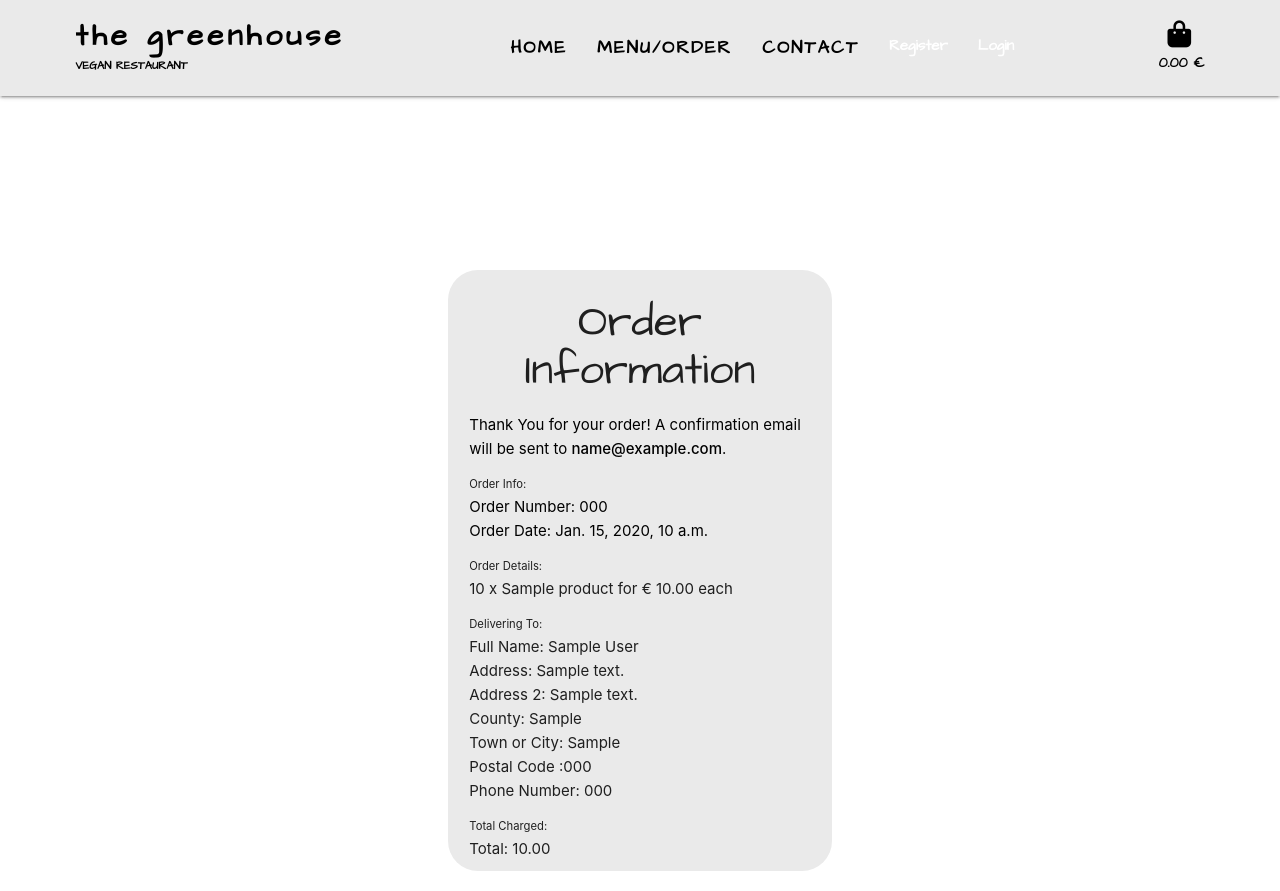
After one commit to Tommyshub/restaurant, a Django app: page /checkout/checkout_success/000 in a window 1280 px wide. The commit adds this page. Run offline with Django 3.2, Linux system fonts and the light colour scheme; tables that the repository leaves empty hold one stand-in row (values such as "Sample post"); some libraries are stand-ins or nearby versions.

Commit message:
Add checkout_success.html and stripe payment system

```diff
--- a/checkout/__init__.py
+++ b/checkout/__init__.py
@@ -0,0 +1 @@
+default_app_config = 'checkout.apps.CheckoutConfig'
--- a/checkout/models.py
+++ b/checkout/models.py
@@ -18,8 +18,9 @@ class Order(models.Model):
     county = models.CharField(max_length=80, null=True, blank=True)
     date = models.DateTimeField(auto_now_add=True)
     order_total = models.DecimalField(max_digits=10, decimal_places=2, null=False, default=0)
-    grand_total = models.DecimalField(max_digits=10, decimal_places=2, null=False, default=0)
-
+    total = models.DecimalField(max_digits=10, decimal_places=2, null=False, default=0)
+    original_bag = models.TextField(null=False, blank=False, default='')
+    stripe_pid = models.CharField(max_length=254, null=False, blank=False, default='')
 
     def _generate_order_number(self):
         """
@@ -32,8 +33,8 @@ class Order(models.Model):
         """
         Update the total everytime a item is added.
         """
-        self.order_total = self.lineitems.aggregate(Sum('lineitem_total'))['lineitem_total__sum']
-        self.grand_total = self.order_total
+        self.order_total = self.lineitems.aggregate(Sum('lineitem_total'))['lineitem_total__sum'] or 0
+        self.total = self.order_total
         self.save()
 
 
--- a/checkout/signals.py
+++ b/checkout/signals.py
@@ -12,7 +12,7 @@ def update_on_save(sender, instance, created, **kwargs):
 
 
 @receiver(post_delete, sender=OrderLineItem)
-def update_on_save(sender, instance, **kwargs):
+def update_on_delete(sender, instance, **kwargs):
     """
     delete order total on lineitem
     """
--- /dev/null
+++ b/checkout/static/checkout/css/checkout.css
@@ -0,0 +1,44 @@
+.StripeElement,
+.stripe-style-input {
+  box-sizing: border-box;
+  height: 40px;
+  padding: 10px 12px;
+  border: 1px solid transparent;
+  border-radius: 0px;
+  background-color: white;
+  box-shadow: 0 1px 3px 0 #e6ebf1;
+  -webkit-transition: box-shadow 150ms ease;
+  transition: box-shadow 150ms ease;
+}
+
+.StripeElement--focus,
+.stripe-style-input:focus,
+.stripe-style-input:active {
+  box-shadow: 0 1px 3px 0 #cfd7df;
+}
+
+.StripeElement--webkit-autofill {
+  background-color: #fefde5 !important;
+}
+
+.stripe-style-input::placeholder {
+  color: #aab7c4;
+}
+
+.order-summary {
+  margin-top: -7px;
+}
+
+.charged {
+  padding: 10px;
+}
+
+.checkout-header {
+  padding-bottom: 20px;
+}
+
+.confirmation-container {
+  background-color: #eaeaea;
+  width: 30%;
+  border-radius: 30px;
+}
--- /dev/null
+++ b/checkout/templates/checkout/checkout_success.html
@@ -0,0 +1,58 @@
+<!-- Extend the base template -->
+{% extends "base.html" %}
+<!-- Load the static files -->
+{% load static %}
+<!-- Load extra css -->
+{% block extra_css %}
+<link rel="stylesheet" href="{% static 'checkout/css/checkout.css' %}" />
+{% endblock %}
+<!-- Block for main content -->
+{% block content %}
+<div class="container">
+  <div class="row empty"></div>
+</div>
+<div class="confirmation-container container">
+  <div class="row">
+    <div class="col">
+      <h3 class="checkout-title center-align">Order Information</h3>
+      <p class="checkout-success black-text">
+        Thank You for your order! A confirmation email will be sent to
+        <strong>{{ order.email }}</strong>.
+      </p>
+      <div class="checkout-success order-info">
+        <small class="text-muted">Order Info:</small>
+        <p class="black-text">Order Number: {{ order.order_number }}</p>
+        <p class="black-text">Order Date: {{ order.date }}</p>
+      </div>
+      <div class="checkout-success order-details">
+        <small>Order Details:</small>
+        {% for item in order.lineitems.all %}
+        <p>
+          {{ item.quantity }} x {{ item.product.name }} for €
+          {{item.product.price}} each
+        </p>
+        {% endfor %}
+      </div>
+      <div class="checkout-success delivering-to">
+        <small>Delivering To:</small>
+        <p>Full Name: {{ order.full_name }}</p>
+        <p>Address: {{ order.street_address1 }}</p>
+        {% if order.street_address2 %}
+        <p>Address 2: {{ order.street_address2 }}</p>
+        {% endif %} {% if order.county %}
+        <p>County: {{ order.county }}</p>
+        {% endif %}
+        <p class="mb-0">Town or City: {{ order.town_or_city }}</p>
+        {% if order.postcode %}
+        <p>Postal Code :{{ order.postcode }}</p>
+        {% endif %}
+        <p>Phone Number: {{ order.phone_number }}</p>
+      </div>
+      <div class="checkout-success billing-info">
+        <small>Total Charged:</small>
+        <p>Total: {{ order.total }}</p>
+      </div>
+    </div>
+  </div>
+</div>
+{% endblock %}
--- a/checkout/urls.py
+++ b/checkout/urls.py
@@ -1,6 +1,12 @@
 from django.urls import path
 from . import views
+from .webhooks import webhook
 
 urlpatterns = [
     path('', views.checkout, name='checkout'),
+    path('wh/', webhook, name='webhook'),
+    path('checkout_success/<order_number>',
+        views.checkout_success, name='checkout_success'),
+    path('cache_checkout_data/',
+        views.cache_checkout_data, name='cache_checkout_data'),
 ]
--- a/checkout/views.py
+++ b/checkout/views.py
@@ -1,16 +1,126 @@
-from django.shortcuts import render, redirect, reverse
+from django.shortcuts import render, redirect, reverse, get_object_or_404, HttpResponse
+from django.views.decorators.http import require_POST
+from django.conf import settings
 from django.contrib import messages
 from .forms import OrderForm
+from menu.models import Product
+from .models import Order, OrderLineItem
+from bag.contexts import bag_contents
+import stripe
+import json
+
 
 def checkout(request):
-    bag = request.session.get('bag', {})
-    if not bag:
-        message.error(request, "Your bag is empty.")
-        return redirect(reverse('menu'))
+    stripe_public_key = settings.STRIPE_PUBLIC_KEY
+    stripe_secret_key = settings.STRIPE_SECRET_KEY
 
-    order_form = OrderForm()
+    if request.method == 'POST':
+        bag = request.session.get('bag', {})
+
+        form_data = {
+            'full_name': request.POST['full_name'],
+            'email': request.POST['email'],
+            'phone_number': request.POST['phone_number'],
+            'country': request.POST['country'],
+            'postcode': request.POST['postcode'],
+            'town_or_city': request.POST['town_or_city'],
+            'street_address1': request.POST['street_address1'],
+            'street_address2': request.POST['street_address2'],
+            'county': request.POST['county'],
+        }
+        order_form = OrderForm(form_data)
+        if order_form.is_valid():
+            order = order_form.save(commit=False)
+            pid = request.POST.get('client_secret').split('_secret')[0]
+            order.stripe_pid = pid
+            order.original_bag = json.dumps(bag)
+            order.save()
+            for item_id, item_data in bag.items():
+                try:
+                    product = Product.objects.get(id=item_id)
+                    if isinstance(item_data, int):
+                        order_line_item = OrderLineItem(
+                            order=order,
+                            product=product,
+                            quantity=item_data,
+                        )
+                        order_line_item.save()
+                except Product.DoesNotExist:
+                    messages.error(request, (
+                        "One of the products in your bag wasn't found in our database. "
+                        "Please call us for assistance!")
+                    )
+                    order.delete()
+                    return redirect(reverse('view_bag'))
+
+            request.session['save_info'] = 'save-info' in request.POST
+            return redirect(reverse('checkout_success', args=[order.order_number]))
+        else:
+            messages.error(request, 'There was an error with your form. \
+                Please double check your information.')
+    else:
+        bag = request.session.get('bag', {})
+        if not bag:
+            messages.error(request, "There's nothing in your bag at the moment")
+            return redirect(reverse('products'))
+
+        current_bag = bag_contents(request)
+        total = current_bag['total']
+        stripe_total = round(total * 100)
+        stripe.api_key = stripe_secret_key
+        intent = stripe.PaymentIntent.create(
+            amount=stripe_total,
+            currency=settings.STRIPE_CURRENCY,
+        )
+
+        order_form = OrderForm()
+
+    if not stripe_public_key:
+        messages.warning(request, 'Stripe public key is missing. \
+            Did you forget to set it in your environment?')
+
     template = 'checkout/checkout.html'
     context = {
         'order_form': order_form,
+        'stripe_public_key': stripe_public_key,
+        'client_secret': intent.client_secret,
     }
+
     return render(request, template, context)
+
+
+def checkout_success(request, order_number):
+    """
+    Handle checkout success
+    """
+    save_info = request.session.get('save_info')
+    order = get_object_or_404(Order, order_number=order_number)
+    messages.success(request, f'Order successfully processed! \
+        Your order number is {order_number}. A confirmation \
+        email will be sent to {order.email}.')
+
+    if 'bag' in request.session:
+        del request.session['bag']
+
+    template = 'checkout/checkout_success.html'
+    context = {
+        'order': order,
+    }
+
+    return render(request, template, context)
+
+
+@require_POST
+def cache_checkout_data(request):
+    try:
+        pid = request.POST.get('client_secret').split('_secret')[0]
+        stripe.api_key = settings.STRIPE_SECRET_KEY
+        stripe.PaymentIntent.modify('pid', metadata={
+            'username': request.user,
+            'save_info': request.POST.get('save_info'),
+            'bag': json.dumps(request.session.get('bag', {}))
+        })
+        return HttpResponse(status=200)
+    except Exception as e:
+        messages.error(request, 'Sorry, your payment cannot be processed.')
+        return HttpResponse(content=e, status=400)
--- a/restaurant/settings.py
+++ b/restaurant/settings.py
@@ -163,8 +163,7 @@ USE_TZ = True
 # https://docs.djangoproject.com/en/3.0/howto/static-files/
 
 STATIC_URL = '/static/'
-STATIC_ROOT = os.path.join(BASE_DIR, 'staticfiles')
-
+STATIC_ROOT = os.path.join(BASE_DIR, 'static')
 
 # Stripe
 STRIPE_CURRENCY = 'eur'
--- a/static/css/style.css
+++ b/static/css/style.css
@@ -21,6 +21,7 @@ body {
   position: fixed;
   left: 0;
   right: 0;
+  z-index: 99999;
 }
 
 .navbar {
@@ -228,3 +229,13 @@ body {
   z-index: 99999999999;
   opacity: 0.96;
 }
+
+/* Checkout style (for not load font twice) */
+
+.checkout-title {
+  font-family: "Architects Daughter", cursive;
+}
+
+.checkout-success {
+  margin: 10px;
+}
--- a/templates/base.html
+++ b/templates/base.html
@@ -29,6 +29,7 @@
       rel="stylesheet"
       href="https://cdnjs.cloudflare.com/ajax/libs/materialize/1.0.0/css/materialize.min.css"
     />
+    <script src="https://js.stripe.com/v3/"></script>
     {% endblock %}
     <!-- Extra CSS -->
     {% block extra_css %} {% endblock %}
```
Also changed, not shown: checkout/admin.py (+5 -3 lines), checkout/static/checkout/js/stripe_elements.js (added, +155 -0 lines), checkout/templates/checkout/checkout.html (+22 -9 lines), checkout/webhook_handler.py (added, +109 -0 lines), checkout/webhooks.py (added, +45 -0 lines), checkout/migrations/0002_auto_20210331_1355.py (added), checkout/migrations/0003_auto_20210401_1300.py (added), checkout/static/css/checkout.css (deleted).
